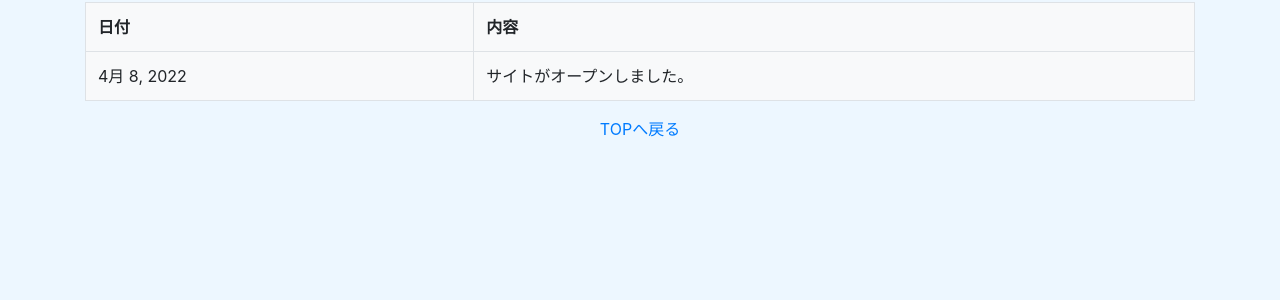
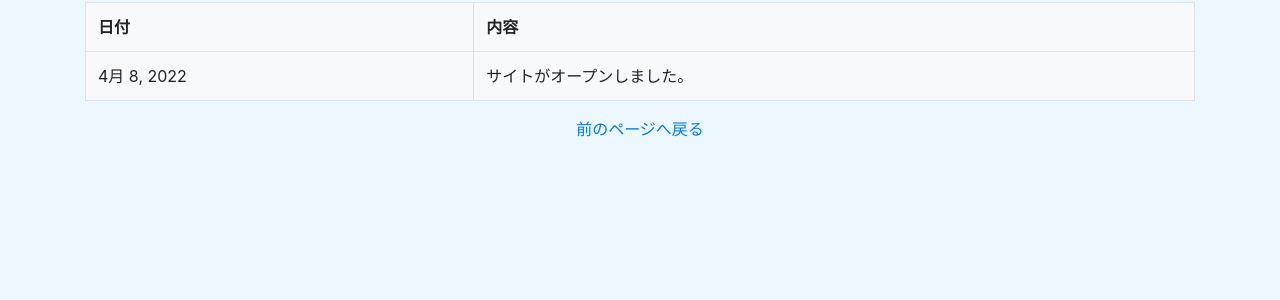
Before and after one commit to YoshihiroUchida/pcc-web, a Django app: page /home/news/ in a window 1280 px wide. Shown: the part 137-437 px from the top of the page. Run offline with Django 3.2, Linux system fonts and the light colour scheme; a user stored in the database is signed in; data comes from the database, SQL or seed files in the repository; some libraries are stand-ins or nearby versions.

Commit message:
一部文章を修正

```diff
--- a/pcc_home/templates/pcc_home/news.html
+++ b/pcc_home/templates/pcc_home/news.html
@@ -31,7 +31,7 @@
         </table>
 
         <p class="text-center">
-            <a href="{% url 'index' %}">TOPへ戻る</a>
+            <a href="{% url 'index' %}">前のページへ戻る</a>
         </p>
     </div>
 
```
